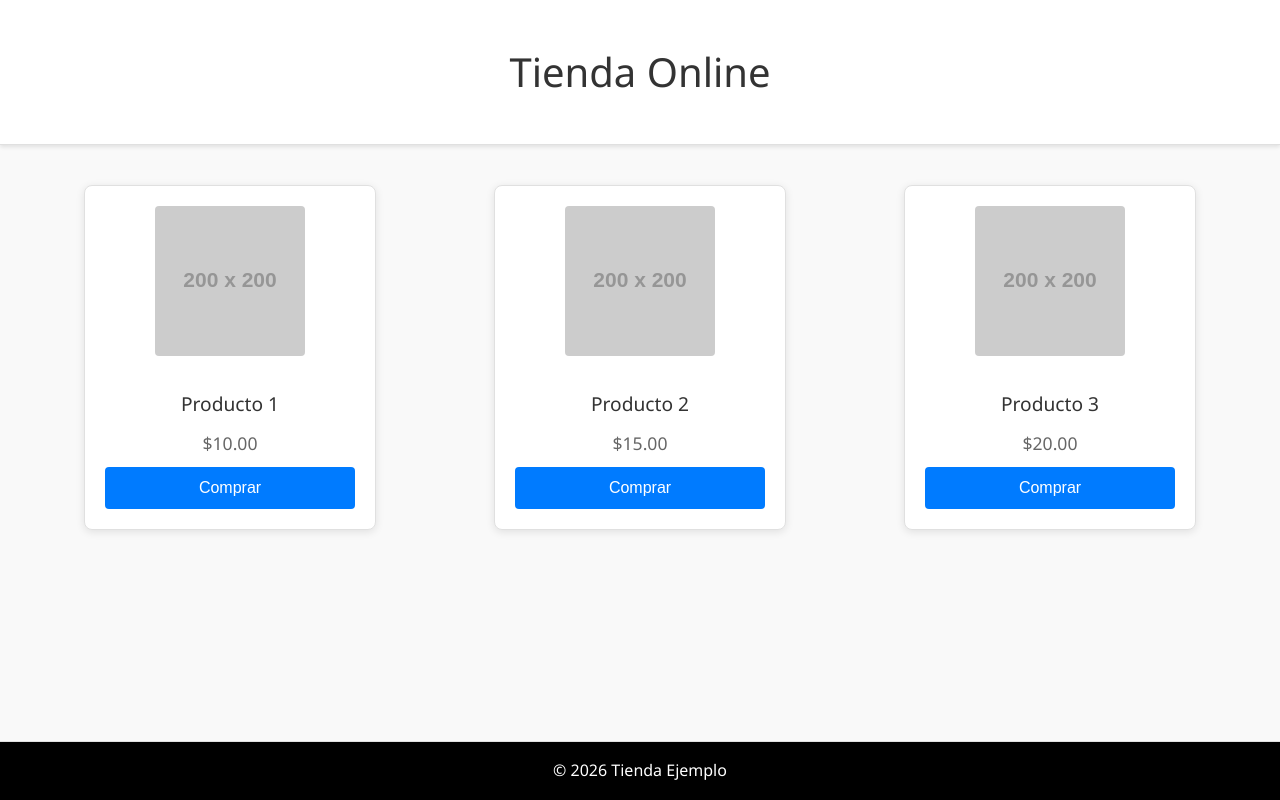
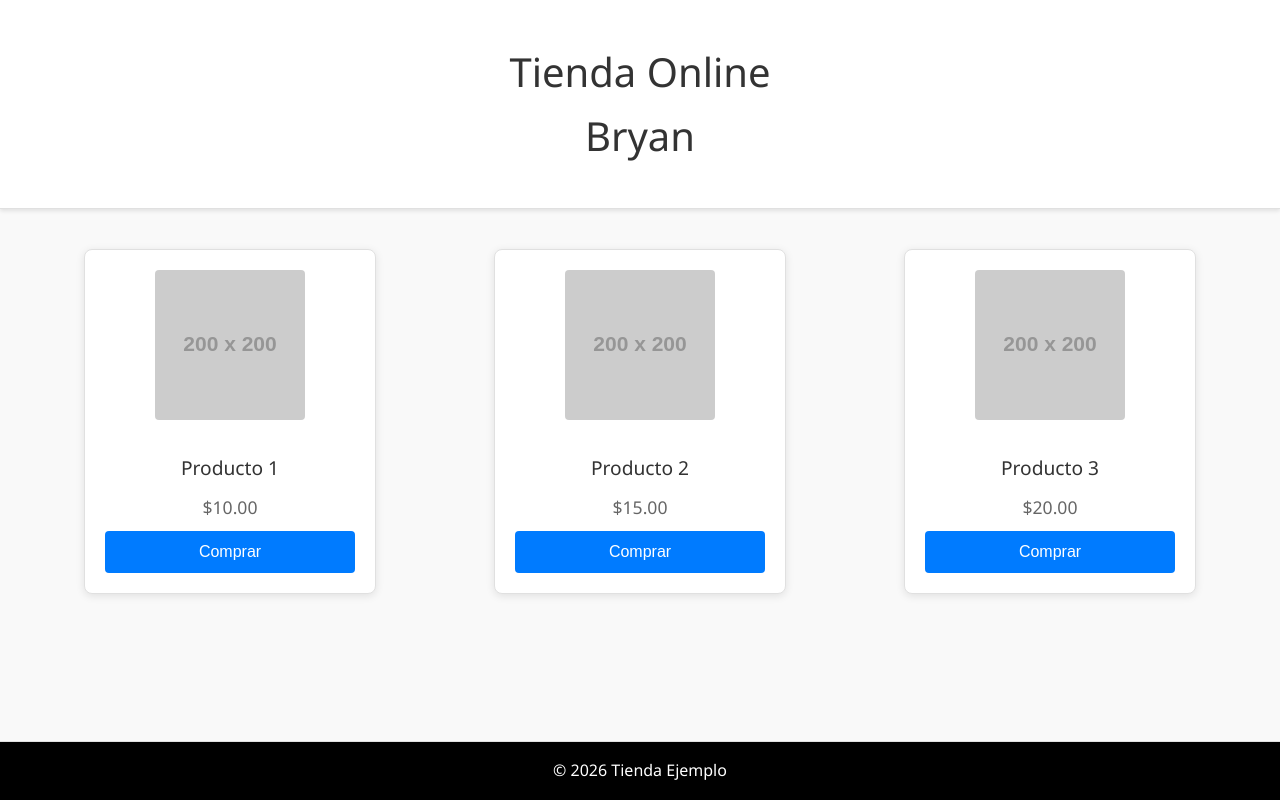
Before and after one commit to BrianAbH/Proyecto-Web-Ejemplo, a plain HTML site: page index.html in a window 1280 px wide. Drawn offline with Linux system fonts and the light colour scheme; placeholder pictures from the web are drawn by us.

Commit message:
Cambios h1

```diff
--- a/index.html
+++ b/index.html
@@ -8,7 +8,7 @@
 </head>
 <body>
     <header>
-        <h1>Tienda Online</h1>
+        <h1>Tienda Online <br> Bryan</h1>
     </header>
     <main>
         <section class="productos">
```
